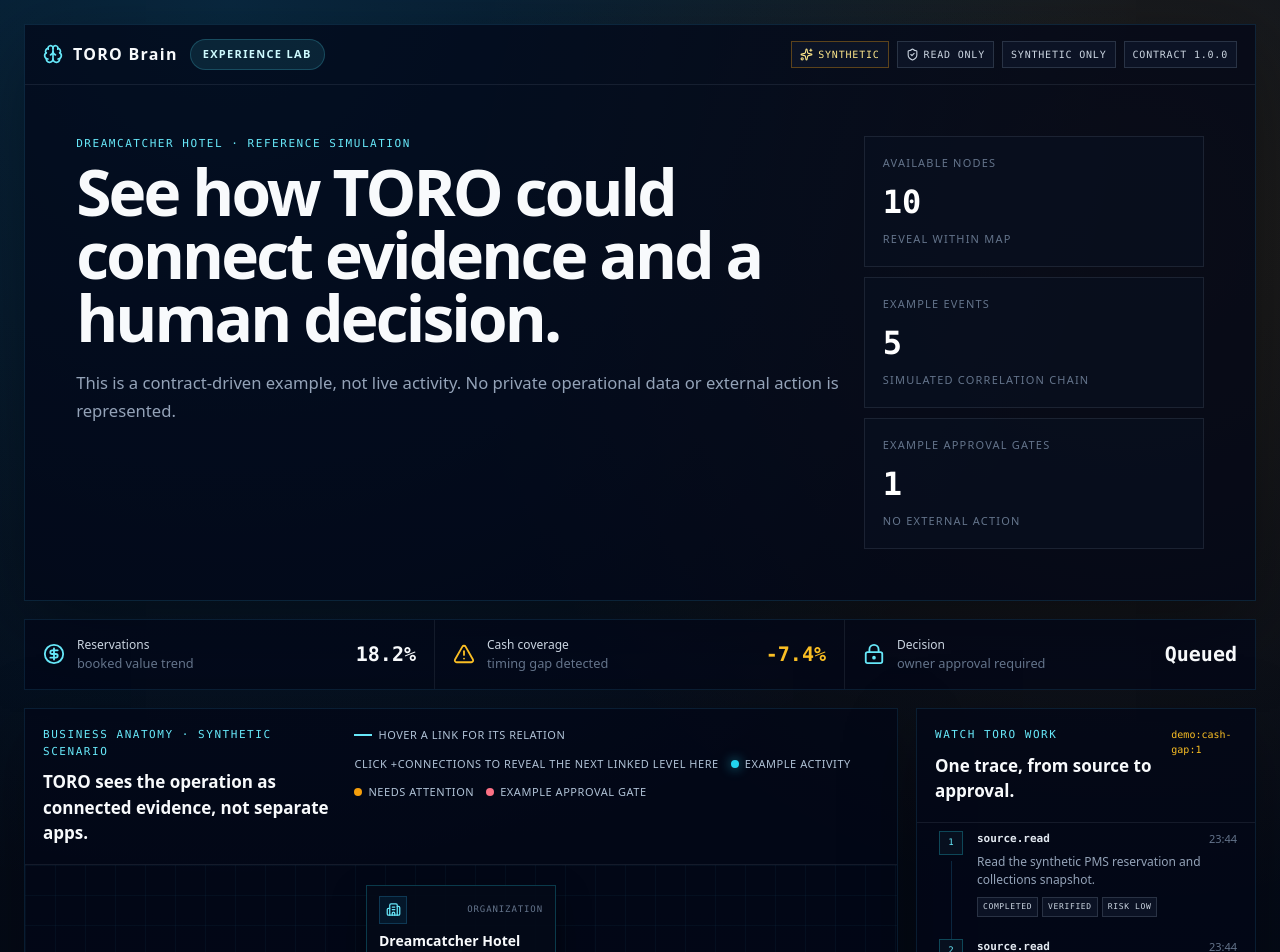
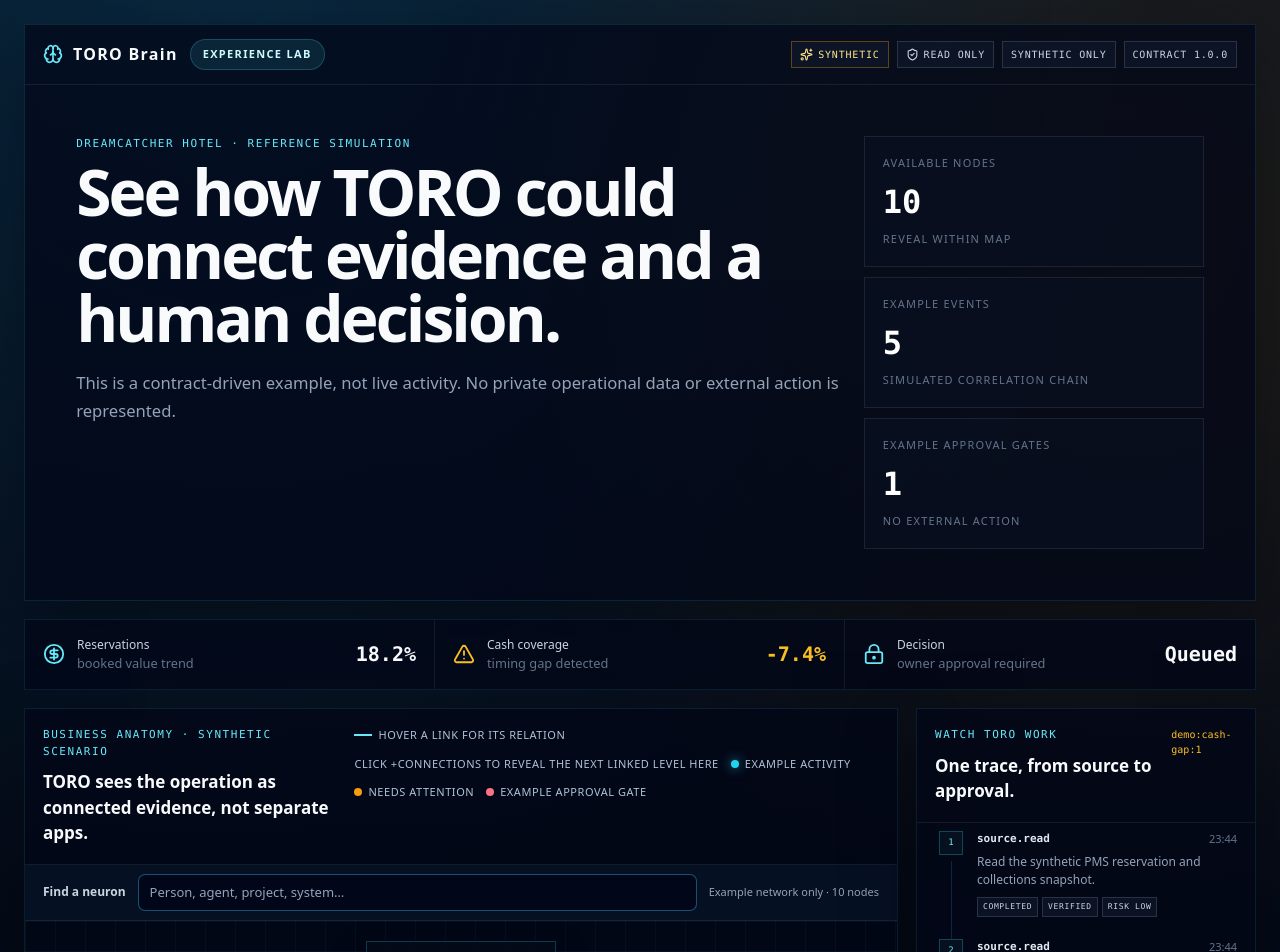
Before and after one commit to Dramcatcherst/Toro-OS, a Next.js app: page /brain in a window 1280 px wide. Shown: the top 952 px of the page. Built offline with nearby package versions, Linux system fonts and the light colour scheme.

Commit message:
feat(brain): find and reveal scoped neurons in map

```diff
--- a/src/app/brain/brain-map.tsx
+++ b/src/app/brain/brain-map.tsx
@@ -61,6 +61,19 @@ export function unrevealedNeighbors(id: string, projection: BrainProjection, vis
   }))];
 }
 
+function normalizeSearch(value: string): string {
+  return value.normalize("NFD").replace(/[\u0300-\u036f]/g, "").toLocaleLowerCase().trim();
+}
+
+// Search only the permission-scoped projection already supplied to this view.
+export function searchBrainNodes(projection: BrainProjection, layout: BrainLayout, query: string): BrainNode[] {
+  const needle = normalizeSearch(query);
+  if (!needle) return [];
+  return projection.nodes.filter((node) => layout[node.id] &&
+    [node.label, node.kind, node.summary, node.sourceSystem, node.authoritySystem]
+      .some((value) => value && normalizeSearch(value).includes(needle)));
+}
+
 function connectionTooltip(edge: BrainEdge, labels: Map<string, string>, synthetic: boolean) {
   const source = labels.get(edge.source) ?? "Unknown source";
   const target = labels.get(edge.target) ?? "Unknown target";
@@ -68,12 +81,12 @@ function connectionTooltip(edge: BrainEdge, labels: Map<string, string>, synthet
   return `${synthetic ? "Example" : "Read-only"} link: ${source} ${edge.relation.replaceAll("_", " ")} ${target}. ${verification} · ${edge.freshness ?? "freshness not reported"}.`;
 }
 
-function NodeCard({ node, layout, hiddenCount, expand }: { node: BrainNode; layout: BrainLayout; hiddenCount: number; expand: (fromKeyboard: boolean) => void }) {
+function NodeCard({ node, layout, hiddenCount, selected, expand }: { node: BrainNode; layout: BrainLayout; hiddenCount: number; selected: boolean; expand: (fromKeyboard: boolean) => void }) {
   const Icon = icons[node.kind] ?? Activity;
   const point = layout[node.id];
   if (!point) return null;
   return <article
-    className={[styles.node, riskClass[node.risk], node.activity && ["reading", "analyzing", "executing", "verifying"].includes(node.activity) ? styles.nodeActive : ""].join(" ")}
+    className={[styles.node, riskClass[node.risk], node.activity && ["reading", "analyzing", "executing", "verifying"].includes(node.activity) ? styles.nodeActive : "", selected ? styles.nodeSelected : ""].join(" ")}
     style={{ left: `${point.x}%`, top: `${point.y}%` }}
     aria-label={`${node.label}. ${node.status}. Risk ${node.risk}. ${node.verification.replaceAll("_", " ")} verification.`}
     data-brain-visible-node={node.id}
@@ -88,8 +101,32 @@ function NodeCard({ node, layout, hiddenCount, expand }: { node: BrainNode; layo
   </article>;
 }
 
+function BrainSearch({ projection, query, results, surface, onQuery, onSelect }: {
+  projection: BrainProjection;
+  query: string;
+  results: BrainNode[];
+  surface: "desktop" | "mobile";
+  onQuery: (value: string) => void;
+  onSelect: (id: string, surface: "desktop" | "mobile") => void;
+}) {
+  return <div className={styles.brainSearch} data-brain-search={surface}>
+    <label htmlFor={`brain-search-${surface}`}>Find a neuron</label>
+    <input id={`brain-search-${surface}`} type="search" value={query} onChange={(event) => onQuery(event.target.value)} placeholder="Person, agent, project, system…" autoComplete="off" />
+    <span className={styles.searchScope}>{projection.synthetic ? "Example network only" : "Loaded authorized view only"} · {projection.nodes.length} nodes</span>
+    {query.trim() ? <div className={styles.searchResults} role="group" aria-label={`Search results in ${surface} Brain map`}>
+      <span role="status">{results.length ? `${results.length} matches in this view` : "No matches in this view"}</span>
+      {results.slice(0, 6).map((node) => <button key={node.id} type="button" onClick={() => onSelect(node.id, surface)}>
+        <strong>{node.label}</strong><small>{node.kind} · {node.verification.replaceAll("_", " ")}</small>
+      </button>)}
+      {results.length > 6 ? <small>Refine the search to find the remaining {results.length - 6} matches.</small> : null}
+    </div> : null}
+  </div>;
+}
+
 export function BrainMap({ projection, layout }: { projection: BrainProjection; layout: BrainLayout }) {
   const [visibleIds, setVisibleIds] = useState(() => initialBrainNodes(projection, layout));
+  const [query, setQuery] = useState("");
+  const [selectedId, setSelectedId] = useState<string | null>(null);
   const pendingFocus = useRef<{ id: string; surface: "desktop" | "mobile" } | null>(null);
   useEffect(() => {
     const target = pendingFocus.current;
@@ -99,8 +136,9 @@ export function BrainMap({ projection, layout }: { projection: BrainProjection;
       .find((element) => element.getAttribute(attribute) === target.id);
     (target.surface === "mobile" ? node?.querySelector<HTMLElement>("summary") : node)?.focus();
     pendingFocus.current = null;
-  }, [visibleIds]);
+  }, [visibleIds, query]);
   const visible = new Set(visibleIds);
+  const results = searchBrainNodes(projection, layout, query);
   const nodes = projection.nodes.filter((node) => visible.has(node.id) && layout[node.id]);
   const edges = projection.edges.filter((edge) => visible.has(edge.source) && visible.has(edge.target) && layout[edge.source] && layout[edge.target]);
   const labels = new Map(projection.nodes.map((node) => [node.id, node.label]));
@@ -113,10 +151,18 @@ export function BrainMap({ projection, layout }: { projection: BrainProjection;
     if (fromKeyboard) pendingFocus.current = { id: next[0], surface };
     setVisibleIds((current) => [...new Set([...current, ...next])]);
   };
+  const selectSearchResult = (id: string, surface: "desktop" | "mobile") => {
+    if (!projection.nodes.some((node) => node.id === id && layout[id])) return;
+    pendingFocus.current = { id, surface };
+    setSelectedId(id);
+    setVisibleIds((current) => current.includes(id) ? current : [...current, id]);
+    setQuery("");
+  };
 
   return <>
     <nav className={styles.mobileMap} data-brain-mini-map="true" aria-label={projection.synthetic ? "Synthetic visual Brain overview" : "Read-only visual Brain overview"}>
       <div className={styles.mobileMapHeading}><strong>{projection.synthetic ? "Example network" : "Connected records"}</strong><span>{nodes.length} / {projection.nodes.length} nodes · {edges.length} visible links</span></div>
+      <BrainSearch projection={projection} query={query} results={results} surface="mobile" onQuery={setQuery} onSelect={selectSearchResult} />
       <div className={styles.mobileMapCanvas}>
         <svg viewBox="0 0 100 100" preserveAspectRatio="none" aria-hidden="true">
           {edges.map((edge) => {
@@ -127,7 +173,7 @@ export function BrainMap({ projection, layout }: { projection: BrainProjection;
         {nodes.map((node) => {
           const point = layout[node.id], Icon = icons[node.kind] ?? Activity;
           const hiddenCount = unrevealedNeighbors(node.id, projection, visible, layout).length;
-          return <details key={node.id} className={styles.mobileMapNode} data-brain-mobile-node={node.id} data-kind={node.kind} data-side={point.x < 35 ? "left" : point.x > 65 ? "right" : "center"} data-vertical={point.y > 50 ? "above" : "below"} name="brain-map-node" style={{ left: `${point.x}%`, top: `${point.y}%`, width: 44, height: 44 }}>
+          return <details key={node.id} className={styles.mobileMapNode} data-brain-mobile-node={node.id} data-selected={selectedId === node.id ? "true" : undefined} data-kind={node.kind} data-side={point.x < 35 ? "left" : point.x > 65 ? "right" : "center"} data-vertical={point.y > 50 ? "above" : "below"} name="brain-map-node" style={{ left: `${point.x}%`, top: `${point.y}%`, width: 44, height: 44 }}>
             <summary aria-label={`${node.label}. ${node.status}. Show details.`} title={node.label}><span className={styles.mobileMapVisual} style={{ width: nodeSize, height: nodeSize }}><Icon aria-hidden="true" /></span></summary>
             <div className={styles.mobileMapPopover}>
               <strong>{node.label}</strong><span>Status: {node.status} · Verification: {node.verification.replaceAll("_", " ")}</span><span>Signal freshness: {node.freshness}</span>
@@ -142,6 +188,7 @@ export function BrainMap({ projection, layout }: { projection: BrainProjection;
 
     <div className={styles.graphFrame}>
       <div className={styles.graphHeader}><div><span className={styles.eyebrow}>{projection.synthetic ? "Business anatomy · synthetic scenario" : "Business anatomy · scoped canonical read"}</span><h2>{projection.synthetic ? "TORO sees the operation as connected evidence, not separate apps." : "A focused view of records this organization can read."}</h2></div><div className={styles.graphLegend}><span><i className={styles.legendLink} /> hover a link for its relation</span><span>Click +connections to reveal the next linked level here</span>{projection.synthetic ? <span><i className={styles.legendActive} /> example activity</span> : null}<span><i className={styles.legendRisk} /> {projection.synthetic ? "needs attention" : "evidence needs review"}</span>{projection.synthetic ? <span><i className={styles.legendGate} /> example approval gate</span> : null}</div></div>
+      <BrainSearch projection={projection} query={query} results={results} surface="desktop" onQuery={setQuery} onSelect={selectSearchResult} />
       <div className={styles.graphCanvas} data-brain-graph="true" aria-label={`${projection.synthetic ? "Synthetic" : "Read-only"} graph with ${nodes.length} of ${projection.nodes.length} nodes revealed and ${edges.length} visible links. Click a neuron to reveal linked nodes in this map.`}>
         <svg className={styles.edges} viewBox="0 0 100 100" preserveAspectRatio="none" aria-hidden="true">
           <defs><marker id="arrow" markerWidth="5" markerHeight="5" refX="4.5" refY="2.5" orient="auto"><path d="M0,0 L5,2.5 L0,5 Z" className={styles.arrowHead} /></marker><marker id="arrowAttention" markerWidth="5" markerHeight="5" refX="4.5" refY="2.5" orient="auto"><path d="M0,0 L5,2.5 L0,5 Z" className={styles.arrowHeadAttention} /></marker></defs>
@@ -151,7 +198,7 @@ export function BrainMap({ projection, layout }: { projection: BrainProjection;
             return <g key={edge.id}><line x1={source.x} y1={source.y} x2={target.x} y2={target.y} className={attention ? styles.edgeAttention : styles.edge} data-evidence-state={attention ? "needs-review" : "current"} data-brain-relation={edge.relation} markerEnd={attention ? "url(#arrowAttention)" : "url(#arrow)"} /><line x1={source.x} y1={source.y} x2={target.x} y2={target.y} className={styles.edgeHit} data-brain-edge-tooltip="true"><title>{connectionTooltip(edge, labels, projection.synthetic)}</title></line></g>;
           })}
         </svg>
-        {nodes.map((node) => <NodeCard key={node.id} node={node} layout={layout} hiddenCount={unrevealedNeighbors(node.id, projection, visible, layout).length} expand={(fromKeyboard) => expand(node.id, "desktop", fromKeyboard)} />)}
+        {nodes.map((node) => <NodeCard key={node.id} node={node} layout={layout} selected={selectedId === node.id} hiddenCount={unrevealedNeighbors(node.id, projection, visible, layout).length} expand={(fromKeyboard) => expand(node.id, "desktop", fromKeyboard)} />)}
       </div>
       <p className={styles.graphHint}>{nodes.length} of {projection.nodes.length} authorized nodes shown · Relationships retain their original direction and verification. Hierarchy is only claimed for “part of” links.</p>
     </div>
--- a/src/app/brain/brain.module.css
+++ b/src/app/brain/brain.module.css
@@ -229,6 +229,47 @@
 }
 
 .graphLegend span { display: flex; align-items: center; gap: 6px; }
+.brainSearch {
+  display: grid;
+  grid-template-columns: auto minmax(180px, 1fr) auto;
+  align-items: center;
+  gap: 9px 12px;
+  padding: 9px 18px;
+  border-bottom: 1px solid rgba(148, 163, 184, 0.12);
+  background: rgba(8, 19, 37, 0.84);
+}
+.brainSearch label { color: #cbd5e1; font-size: 12px; font-weight: 700; white-space: nowrap; }
+.brainSearch input {
+  min-width: 0;
+  width: 100%;
+  padding: 8px 11px;
+  border: 1px solid rgba(56, 189, 248, 0.4);
+  border-radius: 7px;
+  background: rgba(2, 6, 23, 0.84);
+  color: #f8fafc;
+  font: inherit;
+  font-size: 13px;
+}
+.brainSearch input:focus-visible, .searchResults button:focus-visible { outline: 2px solid #fbbf24; outline-offset: 2px; }
+.brainSearch input::placeholder { color: #94a3b8; }
+.searchScope { color: #94a3b8; font-size: 11px; white-space: nowrap; }
+.searchResults { grid-column: 1 / -1; display: flex; align-items: center; flex-wrap: wrap; gap: 7px; }
+.searchResults > span { color: #67e8f9; font-size: 11px; margin-right: 5px; }
+.searchResults button {
+  display: inline-flex;
+  align-items: baseline;
+  gap: 6px;
+  padding: 6px 8px;
+  border: 1px solid rgba(56, 189, 248, 0.36);
+  border-radius: 6px;
+  background: rgba(15, 32, 53, 0.94);
+  color: #f8fafc;
+  font: inherit;
+  font-size: 11px;
+  cursor: pointer;
+}
+.searchResults button:hover { border-color: #fbbf24; background: rgba(56, 34, 12, 0.7); }
+.searchResults button small, .searchResults > small { color: #94a3b8; font-size: 10px; }
 .graphLegend i {
   width: 8px;
   height: 8px;
@@ -360,6 +401,7 @@
   outline-offset: 2px;
 }
 .node:focus { outline: 2px solid #fbbf24; outline-offset: 3px; }
+.nodeSelected { outline: 2px solid #fbbf24; outline-offset: 3px; z-index: 3; }
 .graphHint { padding: 8px 12px; color: #cbd5e1; font-size: 11px; line-height: 1.4; }
 
 .riskLow { border-color: rgba(34, 211, 238, 0.24); }
@@ -589,6 +631,7 @@
 .mobileMapNode[data-kind="project"] .mobileMapVisual { border-color: #fb923c; color: #fed7aa; }
 .mobileMapNode[data-kind="approval"] .mobileMapVisual { border-color: #fb7185; color: #fecdd3; }
 .mobileMapNode[data-kind="decision"] .mobileMapVisual { border-color: #f472b6; color: #fbcfe8; }
+.mobileMapNode[data-selected="true"] .mobileMapVisual { outline: 3px solid #fbbf24; outline-offset: 3px; box-shadow: 0 0 20px rgba(251, 191, 36, 0.5); }
 .mobileMapNode > summary:focus-visible { outline: 2px solid #fff; outline-offset: 3px; }
 .mobileMapPopover {
   position: absolute;
@@ -701,6 +744,8 @@
   .desktopTrace { display: none; }
   .mobileTrace { display: block; }
   .mobileMap { display: block; margin: 0 auto 12px; padding: 12px; border: 1px solid rgba(56, 189, 248, 0.28); background: rgba(2, 6, 23, 0.84); }
+  .mobileMap .brainSearch { grid-template-columns: 1fr; gap: 6px; padding: 9px 0; margin: 5px 0 10px; background: transparent; }
+  .mobileMap .searchScope { white-space: normal; }
   .mobileBrain { display: block; }
   .mobileBrain .panelHead { padding: 14px; }
   .mobileBrain .nodeList {
```
Also changed, not shown: 1 other file (tests, documents, lock files or other folders).
